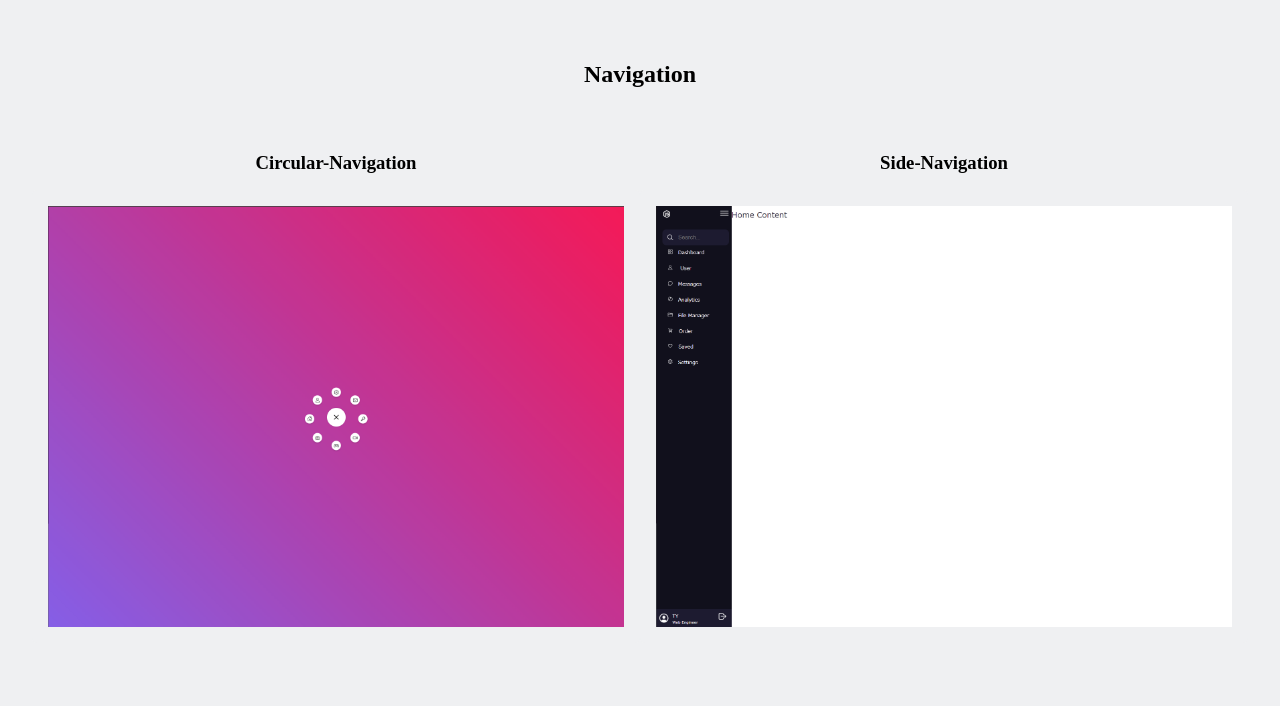
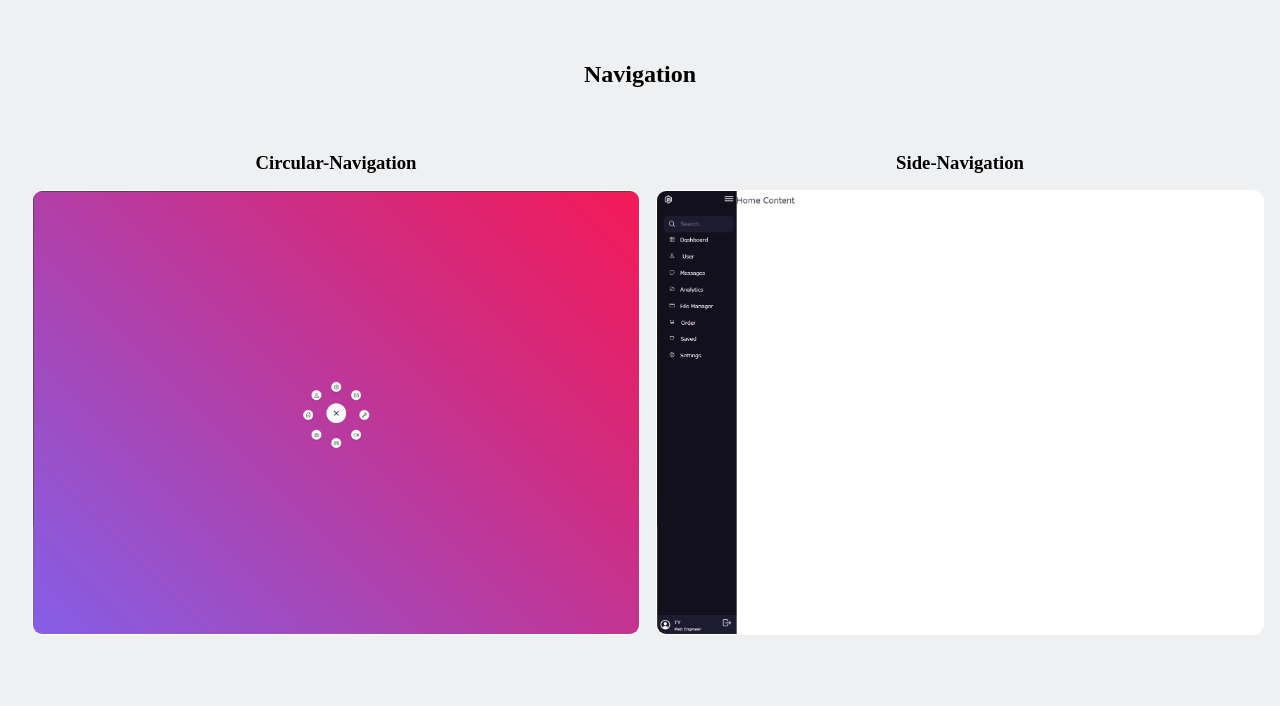
Before and after one commit to takaihikuisan/the-parts, a plain HTML site: page index.html in a window 1280 px wide. Shown: the part 94-800 px from the top of the page. Drawn offline with Linux system fonts and the light colour scheme.

Commit message:
Add files via upload

```diff
--- a/style.css
+++ b/style.css
@@ -33,10 +33,10 @@ h3 {
 
 .contents img {
   width: 100%;
-  padding: 1rem;
   height: auto;
-  border-radius: 5px;
   transition: 0.5s;
+  border: 1px solid #fff;
+  border-radius: 10px;
 }
 
 .contents img:hover {
@@ -46,6 +46,7 @@ h3 {
 .parts-content {
   display: grid;
   grid-template-columns: 50% 50%;
+  grid-column-gap: 1rem;
   margin-bottom: 5rem;
   width: 100%;
   text-align: center;
```
